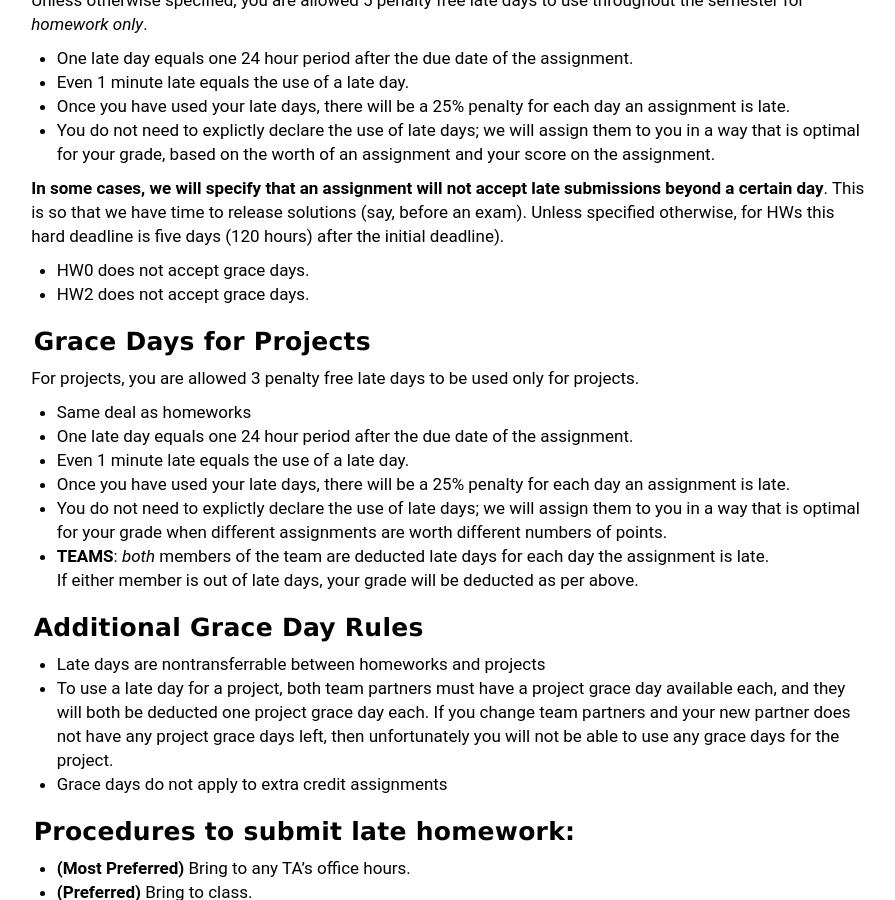
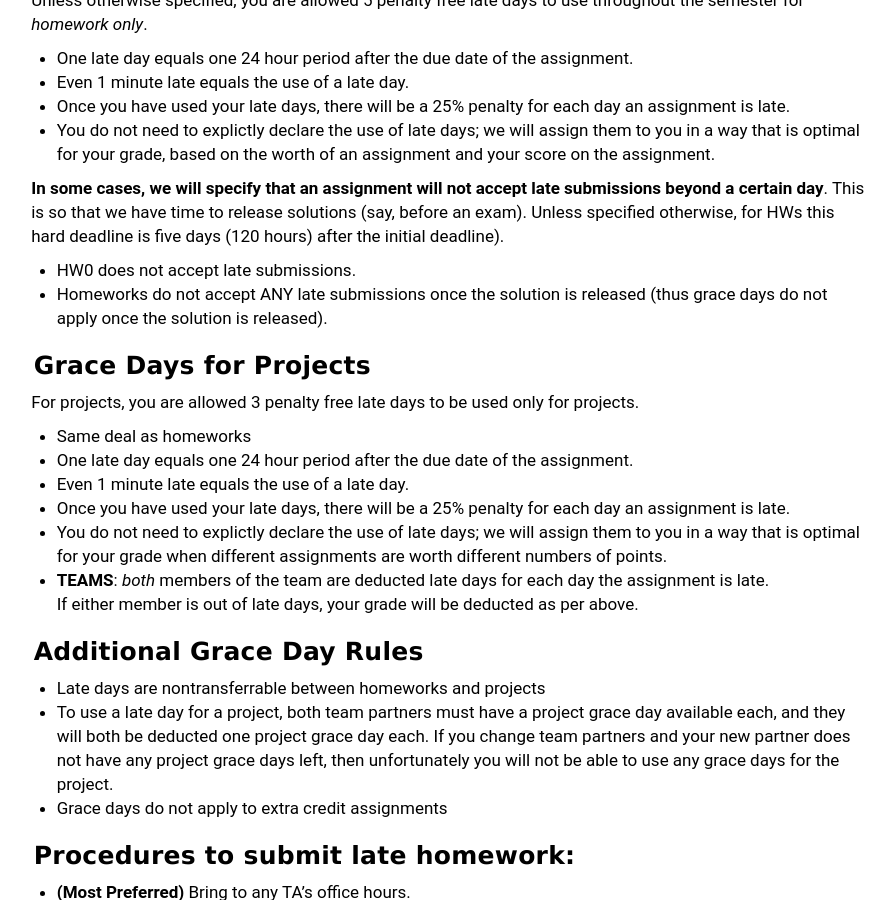
Before and after one commit to Kitatine/w4111.github.io, a Jekyll site: the page built from syllabus.md, in a window 1280 px wide and 900 px high, scrolled down 3338 px. Shown: the whole window, without its empty margins (185-1080 px from the left). Built offline with Jekyll 4.4.1, drawn with Linux system fonts in a browser that asks for light colours.

Commit message:
lazy commit msg

```diff
--- a/syllabus.md
+++ b/syllabus.md
@@ -168,8 +168,8 @@ Unless otherwise specified, you are allowed 5 penalty free late days to use thro
 This is so that we have time to release solutions (say, before an exam).
 Unless specified otherwise, for HWs this hard deadline is five days (120 hours) after the initial deadline).
 
-* HW0 does not accept grace days.
-* HW2 does not accept grace days.
+* HW0 does not accept late submissions.
+* Homeworks do not accept ANY late submissions once the solution is released (thus grace days do not apply once the solution is released).
 
 
 #### Grace Days for Projects
```
